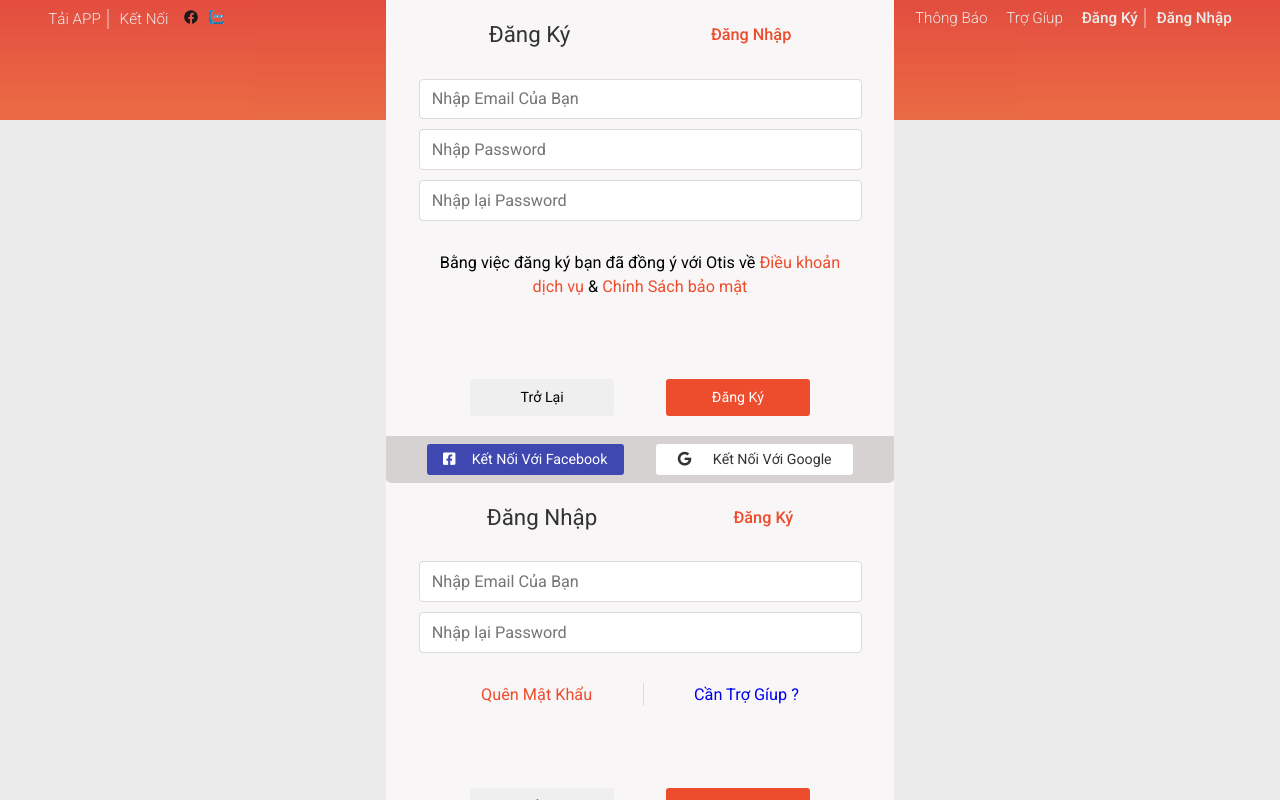
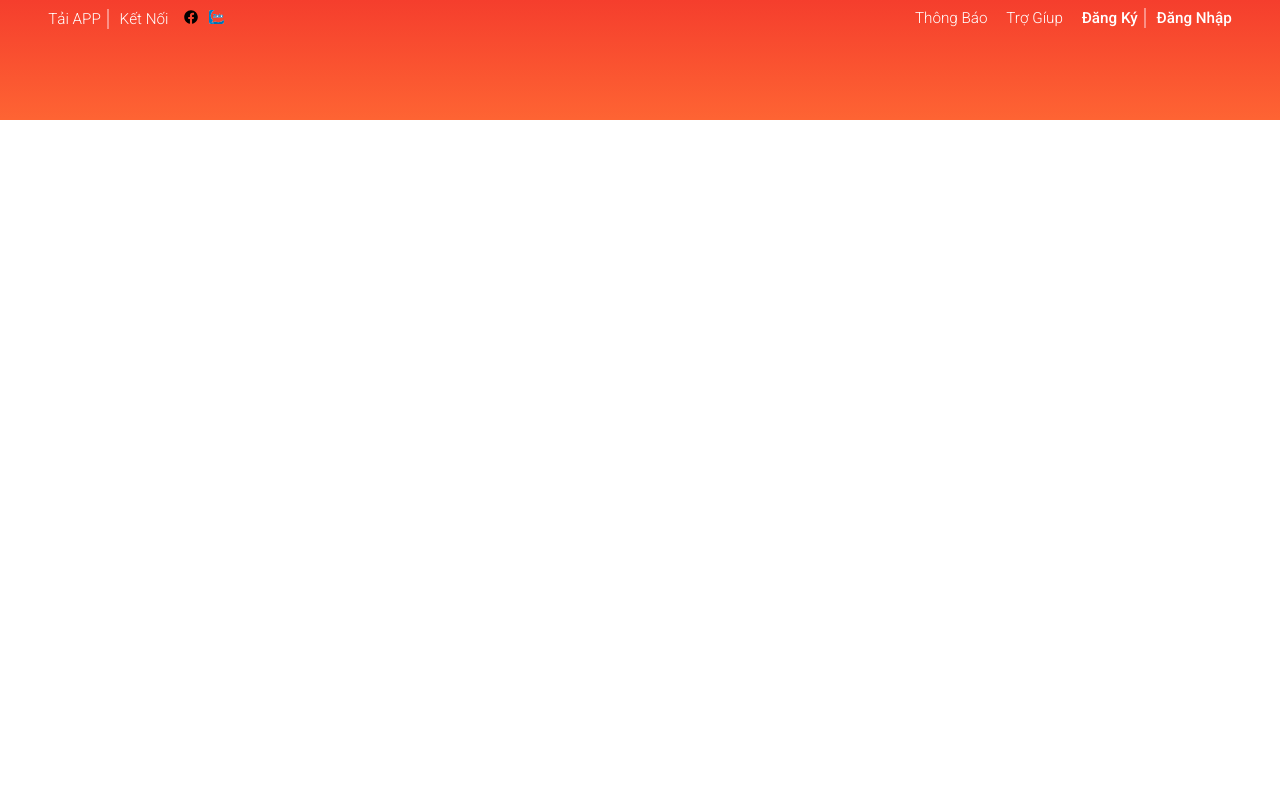
Before and after one commit to Van-Phu-1411/new-otis, a plain HTML site: page index.html in a window 1280 px wide. Drawn offline with Linux system fonts and the light colour scheme.

Commit message:
Update index.html

```diff
--- a/index.html
+++ b/index.html
@@ -194,10 +194,10 @@
       <footer class="footer"></footer>
     </div>
     <!-- modal -->
-    <div class="modal">
+    <!-- <div class="modal">
       <div class="modal__overlay"></div>
       <div class="modal__body">
-        <!-- register -->
+       register
         <div class="auth-font">
           <div class="auth-font_container">
             <div class="auth-font_header">
@@ -252,7 +252,7 @@
             >
           </div>
         </div>
-        <!-- longin -->
+        longin
         <div class="auth-font">
           <div class="auth-font_container">
             <div class="auth-font_header">
@@ -305,6 +305,6 @@
           </div>
         </div>
       </div>
-    </div>
+    </div> -->
   </body>
 </html>
```
